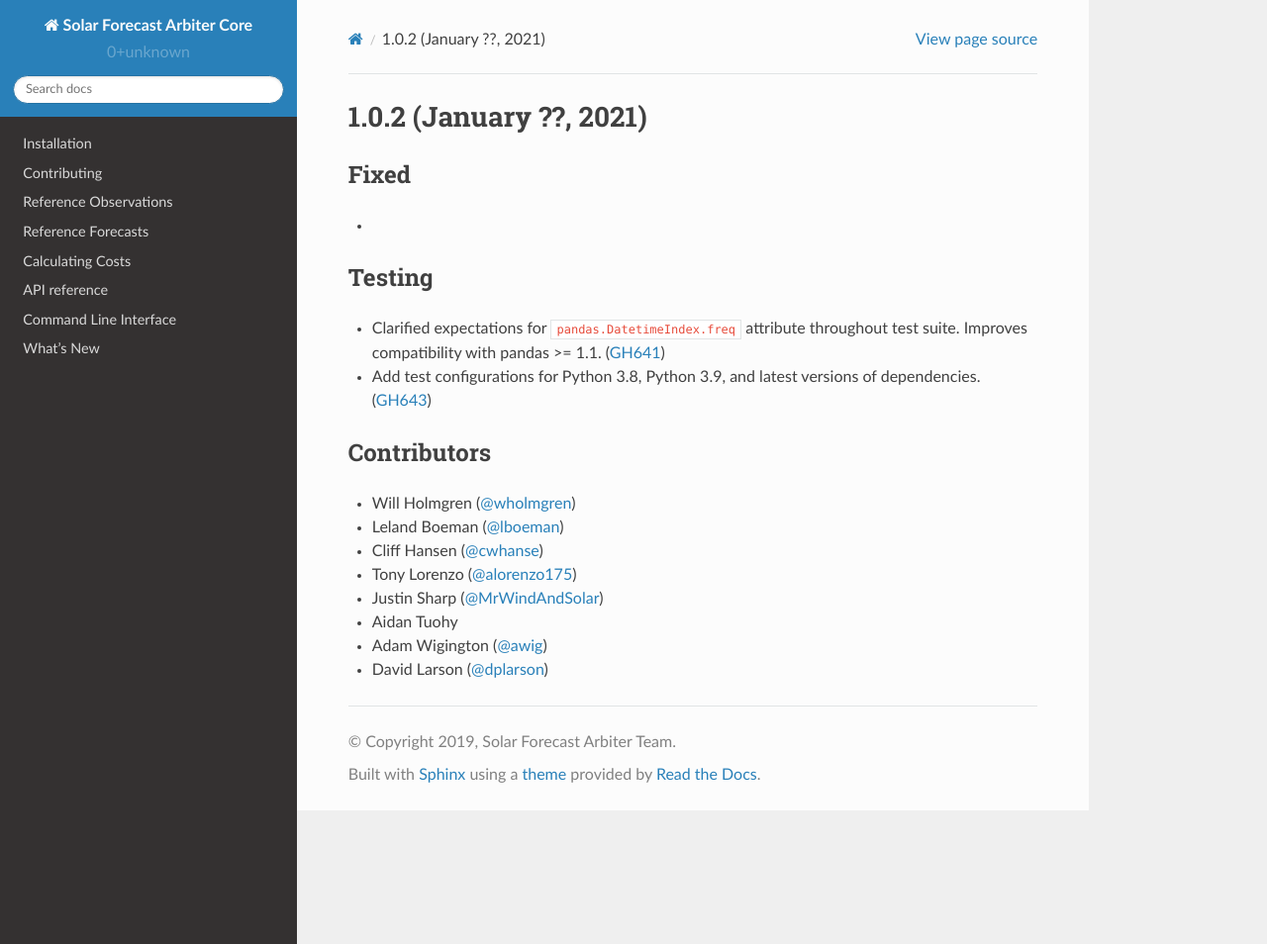
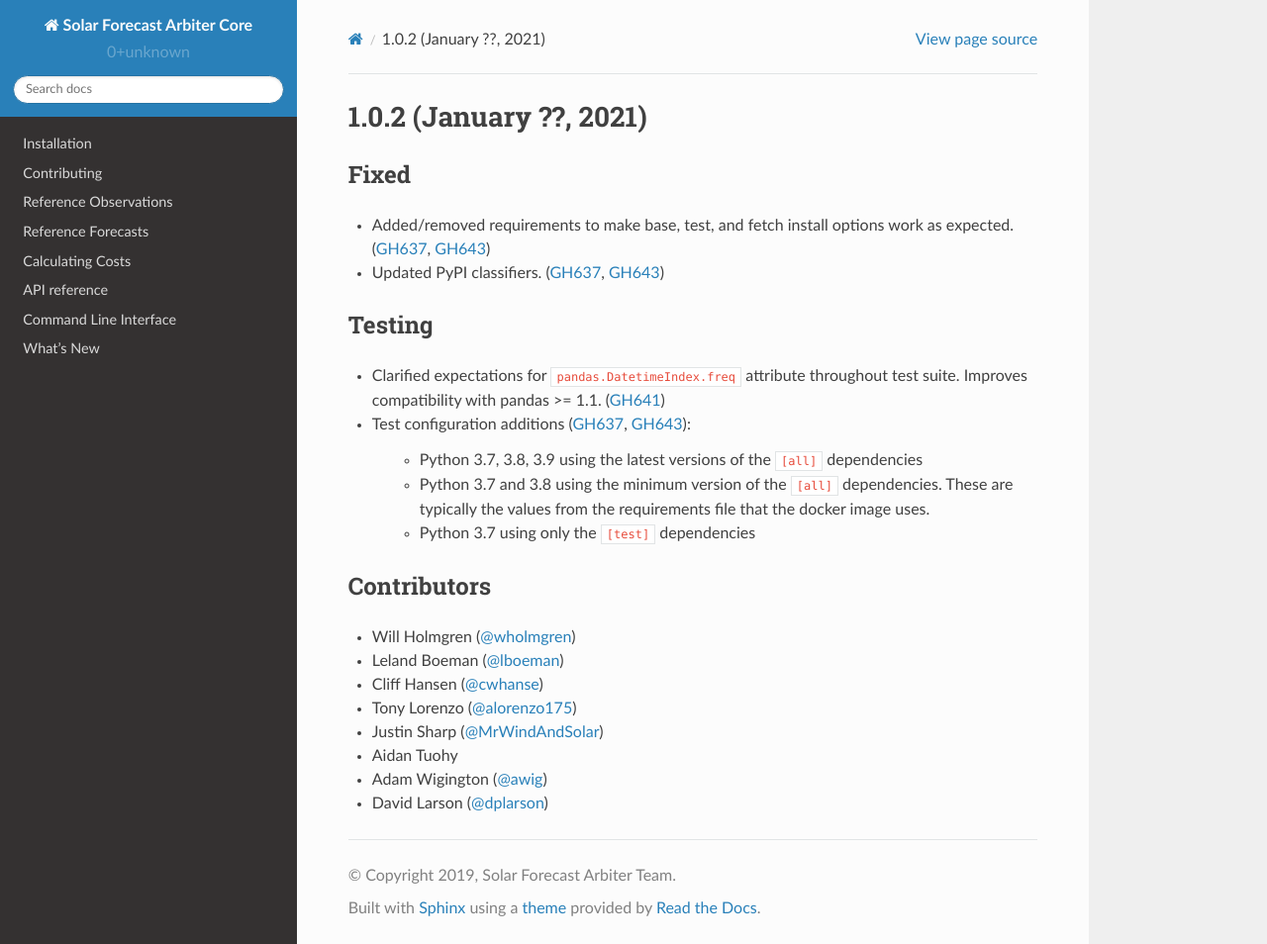
Before and after one commit to SolarArbiter/solarforecastarbiter-core, a Sphinx documentation site: the page built from docs/source/whatsnew/1.0.2.rst, in a window 1280 px wide and 954 px high. Shown: the whole window at 99% size. Built offline with Sphinx 7.4.7 and the Read the Docs theme 2.0.0, drawn with Linux system fonts in a browser that asks for light colours.

Commit message:
whatsnew

```diff
--- a/docs/source/whatsnew/1.0.2.rst
+++ b/docs/source/whatsnew/1.0.2.rst
@@ -8,7 +8,9 @@
 Fixed
 ~~~~~
 
-*
+* Added/removed requirements to make base, test, and fetch install options
+  work as expected. (:issue:`637`, :pull:`643`)
+* Updated PyPI classifiers. (:issue:`637`, :pull:`643`)
 
 Testing
 ~~~~~~~
@@ -16,8 +18,11 @@ Testing
 * Clarified expectations for ``pandas.DatetimeIndex.freq`` attribute
   throughout test suite. Improves compatibility with pandas >= 1.1.
   (:issue:`641`)
-* Add test configurations for Python 3.8, Python 3.9, and latest
-  versions of dependencies. (:pull:`643`)
+* Test configuration additions (:issue:`637`, :pull:`643`):
+
+    * Python 3.7, 3.8, 3.9 using the latest versions of the ``[all]`` dependencies
+    * Python 3.7 and 3.8 using the minimum version of the ``[all]`` dependencies. These are typically the values from the requirements file that the docker image uses.
+    * Python 3.7 using only the ``[test]`` dependencies
 
 
 Contributors
```
